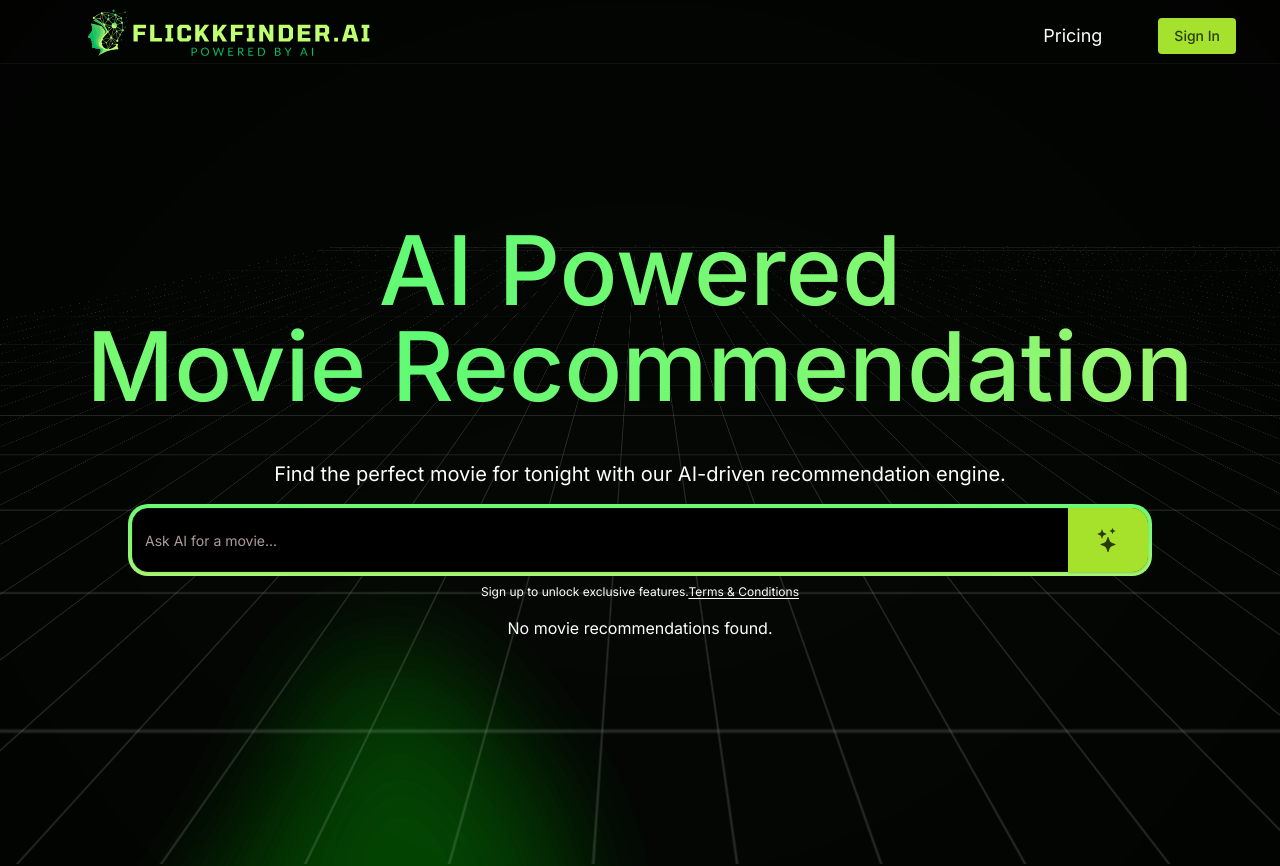
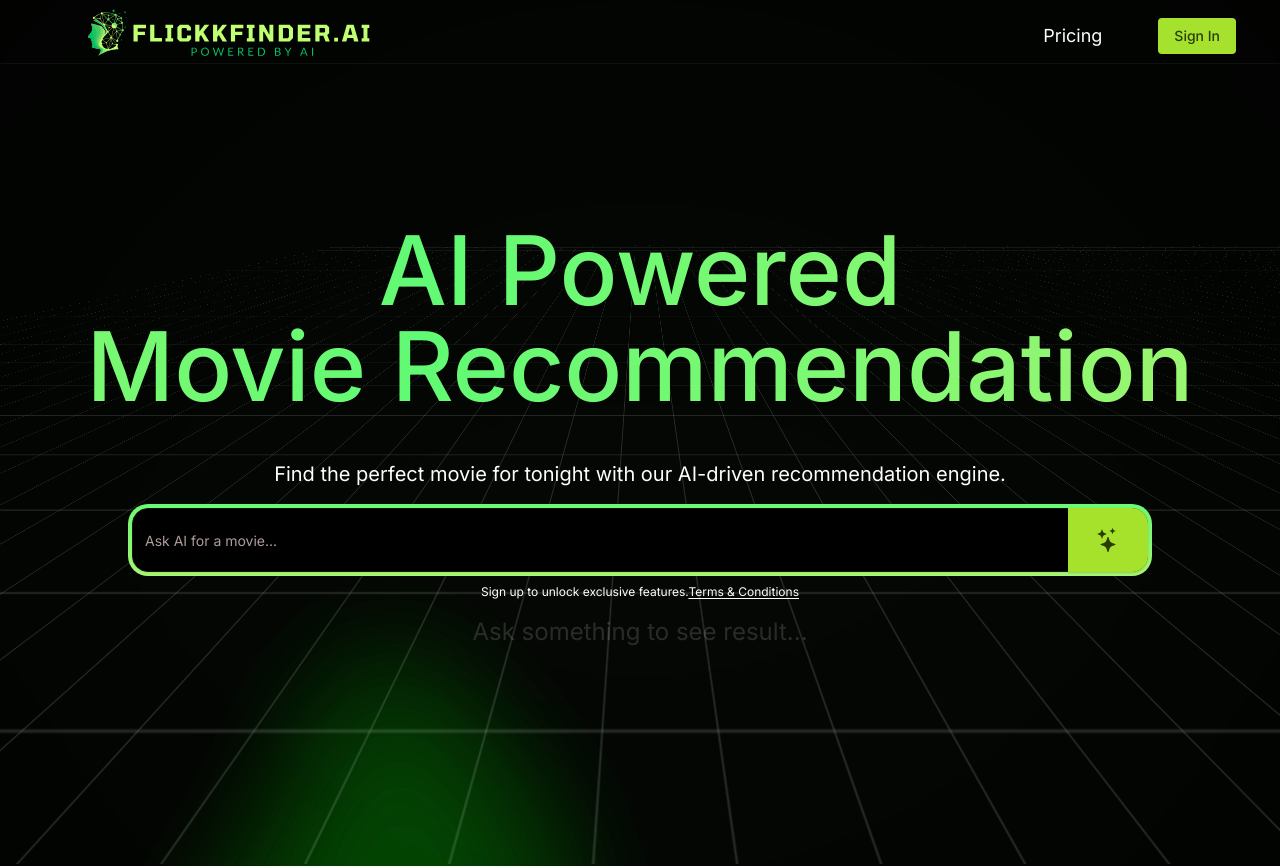
Before and after one commit to Tommm77/flickfinder, a Next.js app: page / in a window 1280 px wide. Shown: the top 866 px of the page. Built offline with nearby package versions, Linux system fonts and the light colour scheme.

Commit message:
change conditionof movie.lenght

```diff
--- a/app/components/mainPage/movieresults.tsx
+++ b/app/components/mainPage/movieresults.tsx
@@ -83,7 +83,7 @@ export const MovieResults: React.FC<MovieResultsProps> = ({ movies, loading, err
                     ))}
                 </div>
             ) : (
-                <p>No movie recommendations found.</p>
+                <div className="text-center text-2xl text-accent">Ask something to see result...</div>
             )}
         </div>
     );
```
